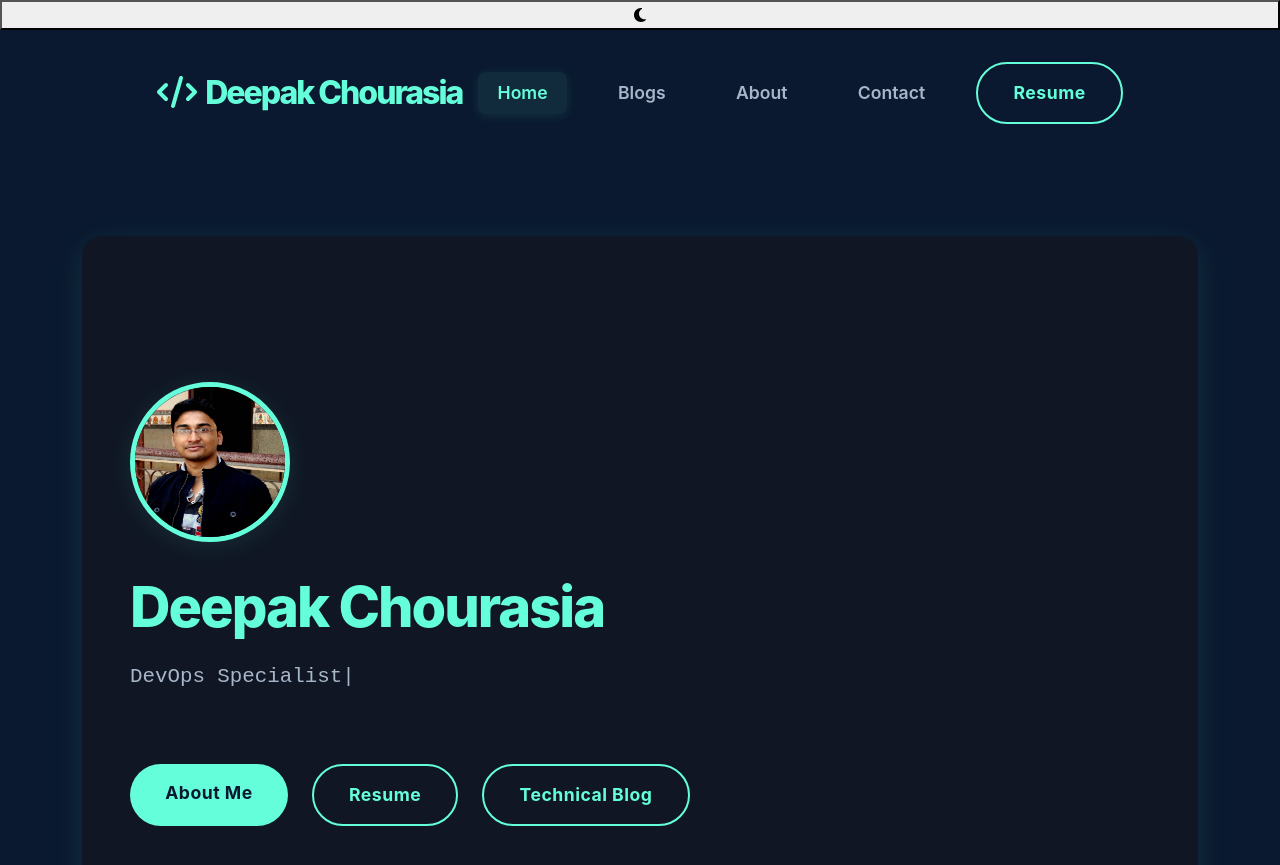
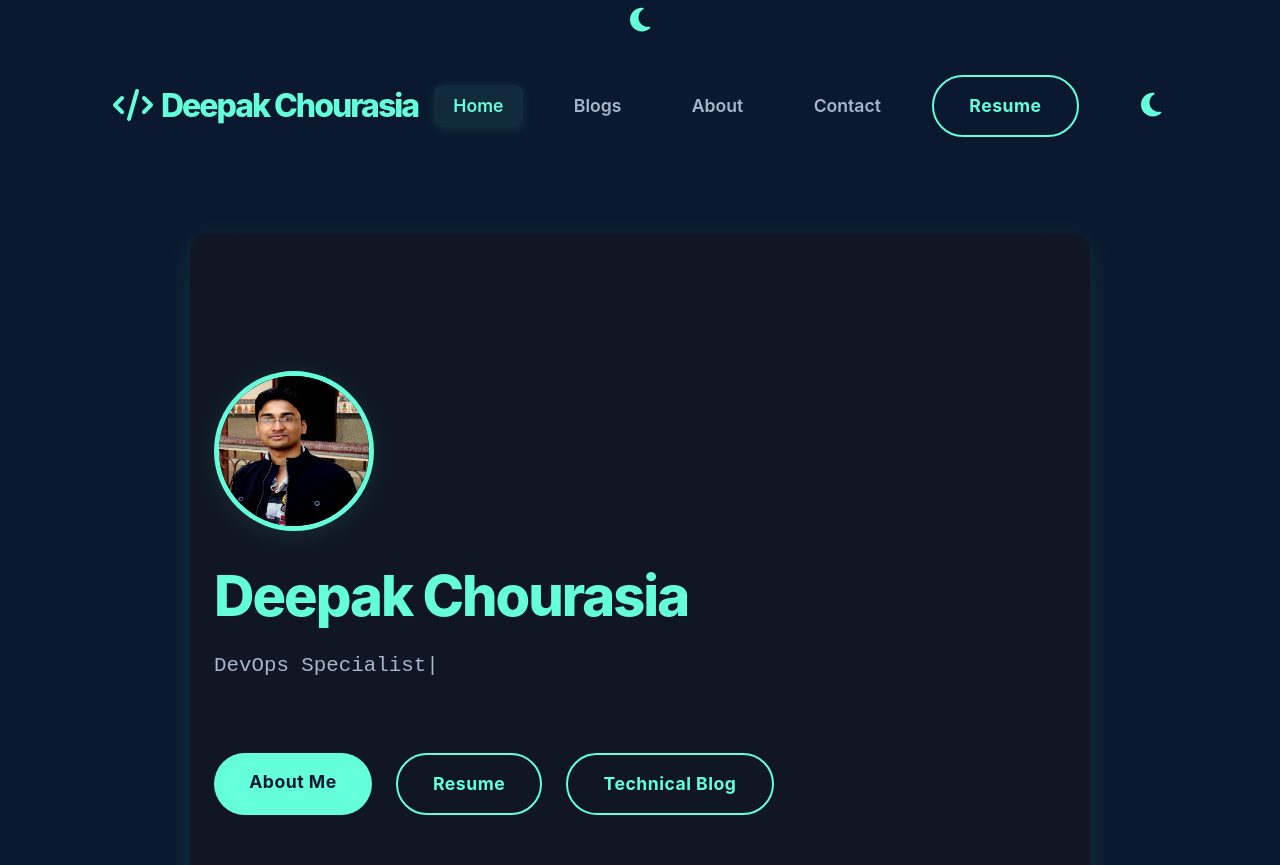
Before and after one commit to deepak-dkc95/deepak-dkc95.github.io, a Jekyll site: the page built from index.md, in a window 1280 px wide and 900 px high. Shown: the top 865 px of the window. Built offline with Jekyll 4.4.1, drawn with Linux system fonts in a browser that asks for light colours.

Commit message:
Updating

```diff
--- a/_includes/navbar.html
+++ b/_includes/navbar.html
@@ -1,10 +1,7 @@
-<nav class="navbar" role="navigation" aria-label="Main Navigation">
+<nav class="navbar" role="navigation" aria-label="Main Navigation" style="background: transparent; position: static; top: auto;">
   <div class="navbar-brand">
     <i class="fas fa-code me-2" aria-hidden="true"></i>Deepak Chourasia
   </div>
-  <button class="navbar-toggle" aria-label="Toggle navigation" aria-expanded="false" aria-controls="navbar-menu">
-    <span class="fas fa-bars"></span>
-  </button>
   <ul class="navbar-nav" id="navbar-menu">
     {% assign current_url = page.url | downcase %}
     <li><a class="nav-link {% if current_url == '/' or current_url == '/index.html' %}active{% endif %}" href="{{ '/' | relative_url }}">Home</a></li>
@@ -12,43 +9,53 @@
     <li><a class="nav-link {% if current_url contains '/about' %}active{% endif %}" href="{{ '/about' | relative_url }}">About</a></li>
     <li><a class="nav-link {% if current_url contains '/contact' %}active{% endif %}" href="{{ '/contact' | relative_url }}">Contact</a></li>
     <li><a class="btn btn-outline-primary" href="{{ '/assets/resume.pdf' | relative_url }}" download>Resume</a></li>
+    <li>
+      <button class="theme-toggle" aria-label="Toggle dark mode" style="margin-left:1.5rem;">
+        <i class="fas fa-moon"></i>
+      </button>
+    </li>
   </ul>
 </nav>
 <script>
 document.addEventListener('DOMContentLoaded', function() {
-  const toggle = document.querySelector('.navbar-toggle');
-  const menu = document.getElementById('navbar-menu');
-  function handleResize() {
-    if (window.innerWidth > 900) {
-      menu.classList.remove('open');
-      menu.style.display = 'flex';
-      toggle.style.display = 'none';
-    } else {
-      menu.style.display = menu.classList.contains('open') ? 'flex' : 'none';
-      toggle.style.display = 'block';
-    }
-  }
-  if (toggle && menu) {
-    toggle.addEventListener('click', function() {
-      const expanded = toggle.getAttribute('aria-expanded') === 'true';
-      toggle.setAttribute('aria-expanded', !expanded);
-      menu.classList.toggle('open');
-      menu.style.display = menu.classList.contains('open') ? 'flex' : 'none';
-    });
-    window.addEventListener('resize', handleResize);
-    handleResize();
-  }
+  // Theme toggle logic
+  const themeToggle = document.querySelector('.theme-toggle');
+  const icon = themeToggle.querySelector('i');
+  const savedTheme = localStorage.getItem('theme');
+  const prefersDark = window.matchMedia('(prefers-color-scheme: dark)');
+  let theme = 'light';
+  if (savedTheme) theme = savedTheme;
+  else if (prefersDark.matches) theme = 'dark';
+  document.documentElement.setAttribute('data-theme', theme);
+  icon.className = theme === 'dark' ? 'fas fa-sun' : 'fas fa-moon';
+  themeToggle.addEventListener('click', function() {
+    const currentTheme = document.documentElement.getAttribute('data-theme');
+    const newTheme = currentTheme === 'dark' ? 'light' : 'dark';
+    document.documentElement.setAttribute('data-theme', newTheme);
+    localStorage.setItem('theme', newTheme);
+    icon.className = newTheme === 'dark' ? 'fas fa-sun' : 'fas fa-moon';
+  });
 });
 </script>
 <style>
-.navbar-toggle {
-  display: none;
-  background: none;
-  border: none;
+.navbar {
+  background: transparent !important;
+  max-width: var(--max-width);
+  margin: 0 auto;
+  padding: 2rem 2rem 0 2rem;
+  display: flex;
+  align-items: center;
+  justify-content: space-between;
+  position: static;
+  top: auto;
+  z-index: 100;
+}
+.navbar-brand {
+  font-family: 'Space Grotesk', 'Inter', sans-serif;
+  font-weight: 800;
   font-size: 2rem;
-  color: var(--accent);
-  cursor: pointer;
-  margin-left: 1rem;
+  color: var(--accent) !important;
+  letter-spacing: -2px;
 }
 .navbar-nav {
   display: flex;
@@ -58,10 +65,21 @@
   list-style: none;
   margin: 0;
   padding: 0;
-  transition: none;
+}
+.theme-toggle {
+  background: none;
+  border: none;
+  font-size: 1.7rem;
+  color: var(--accent);
+  cursor: pointer;
+  outline: none;
+  transition: color 0.2s;
+}
+.theme-toggle:focus {
+  outline: 2px solid var(--accent-dark);
+  outline-offset: 2px;
 }
 @media (max-width: 900px) {
-  .navbar-toggle { display: block; }
   .navbar-nav {
     flex-direction: column;
     gap: 1.2rem;
@@ -75,7 +93,6 @@
     box-shadow: var(--shadow);
     padding: 1.5rem 1rem;
     display: none;
-    transition: none;
   }
   .navbar-nav.open {
     display: flex;
--- a/index.md
+++ b/index.md
@@ -5,11 +5,11 @@
 ---
 
 <!-- Hero Section -->
-<section class="hero-section">
+<section class="hero-section card-section">
   <img src="{{ '/assets/images/deepak.jpg' | relative_url }}" alt="Portrait of Deepak Chourasia, Systems Engineer" class="hero-avatar">
   <h1 class="hero-title">Deepak Chourasia</h1>
   <div class="animated-typing"><span id="typed-text"></span><span class="blinking-cursor">|</span></div>
-  <div style="margin-top:2.5rem;display:flex;gap:1.5rem;flex-wrap:wrap;">
+  <div style="margin-top:2.5rem;display:flex;gap:1.5rem;flex-wrap:wrap;justify-content:center;">
     <a href="{{ '/about' | relative_url }}" class="btn btn-primary">About Me</a>
     <a href="{{ '/assets/resume.pdf' | relative_url }}" class="btn btn-outline-primary" download>Resume</a>
     <a href="{{ '/blogs' | relative_url }}" class="btn btn-outline-primary">Technical Blog</a>
@@ -47,7 +47,7 @@
 </script>
 
 <!-- Professional Expertise Section -->
-<section class="container my-5">
+<section class="card-section">
   <div class="professional-card">
     <h2 class="text-center mb-4">
       <i class="fas fa-cogs me-2 text-gradient" aria-hidden="true"></i>Technical Expertise
@@ -90,29 +90,31 @@
 </section>
 
 <!-- Project Highlights Section -->
-<section class="professional-card" style="margin-top:5rem;">
-  <h2 style="color:var(--accent);font-family:'Space Grotesk',sans-serif;font-weight:700;">Project Highlights</h2>
-  <div style="display:flex;flex-wrap:wrap;gap:2.5rem;">
-    <div class="project-card">
-      <i class="fab fa-aws fa-2x mb-3" style="color:var(--accent);" aria-hidden="true"></i>
-      <h5 style="font-weight:700;">Cloud Automation Suite</h5>
-      <p>Automated AWS infrastructure provisioning and monitoring using Terraform and custom scripts.</p>
-    </div>
-    <div class="project-card">
-      <i class="fas fa-shield-alt fa-2x mb-3" style="color:var(--accent);" aria-hidden="true"></i>
-      <h5 style="font-weight:700;">Security Audit Platform</h5>
-      <p>Developed a platform for automated security audits and compliance checks for cloud environments.</p>
-    </div>
-    <div class="project-card">
-      <i class="fab fa-docker fa-2x mb-3" style="color:var(--accent);" aria-hidden="true"></i>
-      <h5 style="font-weight:700;">Containerized CI/CD</h5>
-      <p>Built a scalable CI/CD pipeline using Docker, Kubernetes, and GitHub Actions for rapid deployments.</p>
+<section class="card-section">
+  <div class="professional-card">
+    <h2 style="color:var(--accent);font-family:'Space Grotesk',sans-serif;font-weight:700;">Project Highlights</h2>
+    <div style="display:flex;flex-wrap:wrap;gap:2.5rem;justify-content:center;">
+      <div class="project-card">
+        <i class="fab fa-aws fa-2x mb-3" style="color:var(--accent);" aria-hidden="true"></i>
+        <h5 style="font-weight:700;">Cloud Automation Suite</h5>
+        <p>Automated AWS infrastructure provisioning and monitoring using Terraform and custom scripts.</p>
+      </div>
+      <div class="project-card">
+        <i class="fas fa-shield-alt fa-2x mb-3" style="color:var(--accent);" aria-hidden="true"></i>
+        <h5 style="font-weight:700;">Security Audit Platform</h5>
+        <p>Developed a platform for automated security audits and compliance checks for cloud environments.</p>
+      </div>
+      <div class="project-card">
+        <i class="fab fa-docker fa-2x mb-3" style="color:var(--accent);" aria-hidden="true"></i>
+        <h5 style="font-weight:700;">Containerized CI/CD</h5>
+        <p>Built a scalable CI/CD pipeline using Docker, Kubernetes, and GitHub Actions for rapid deployments.</p>
+      </div>
     </div>
   </div>
 </section>
 
 <!-- Professional Skills Section -->
-<section class="container my-5">
+<section class="card-section">
   <div class="professional-card">
     <h2 class="text-center mb-4">
       <i class="fas fa-chart-line me-2 text-gradient" aria-hidden="true"></i>Core Competencies
@@ -153,7 +155,7 @@
 <!-- Latest Technical Content -->
 {% assign latest_post = site.posts | first %}
 {% if latest_post %}
-<section class="container my-5">
+<section class="card-section">
   <div class="professional-card animate__animated animate__fadeInUp">
     <h2 class="text-center mb-4">
       <i class="fas fa-newspaper me-2 text-gradient" aria-hidden="true"></i>Latest Technical Article
@@ -183,7 +185,7 @@
 {% endif %}
 
 <!-- Professional Contact Section -->
-<section class="container my-5">
+<section class="card-section">
   <div class="professional-card text-center animate__animated animate__fadeInUp">
     <h2 class="mb-4">
       <i class="fas fa-handshake me-2 text-gradient" aria-hidden="true"></i>Let's Collaborate
@@ -202,3 +204,14 @@
     </div>
   </div>
 </section>
+
+<style>
+.card-section {
+  max-width: 900px;
+  margin: 3rem auto 0 auto;
+  padding: 0 1.5rem;
+}
+@media (max-width: 1000px) {
+  .card-section { max-width: 98vw; }
+}
+</style>
```
